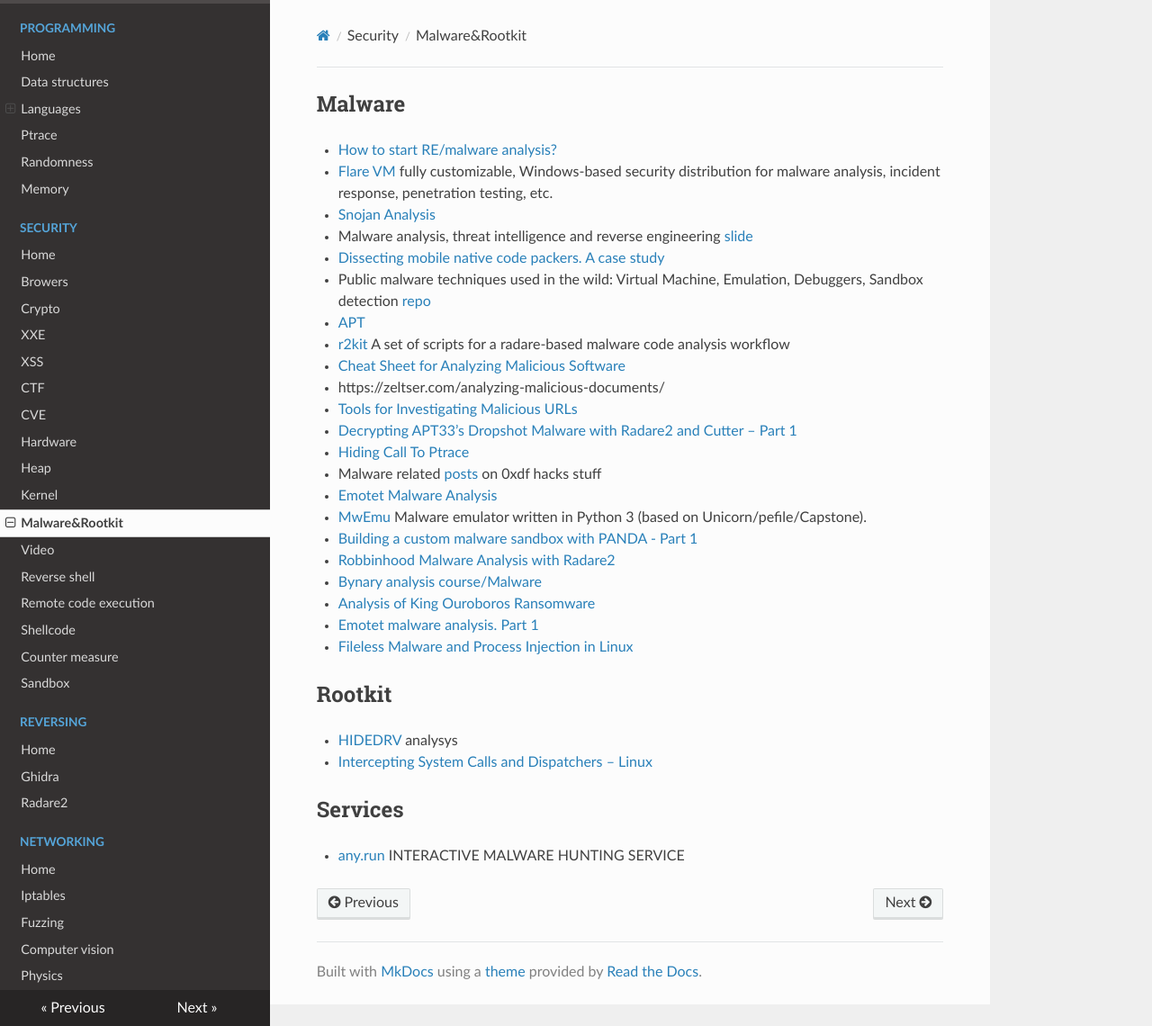
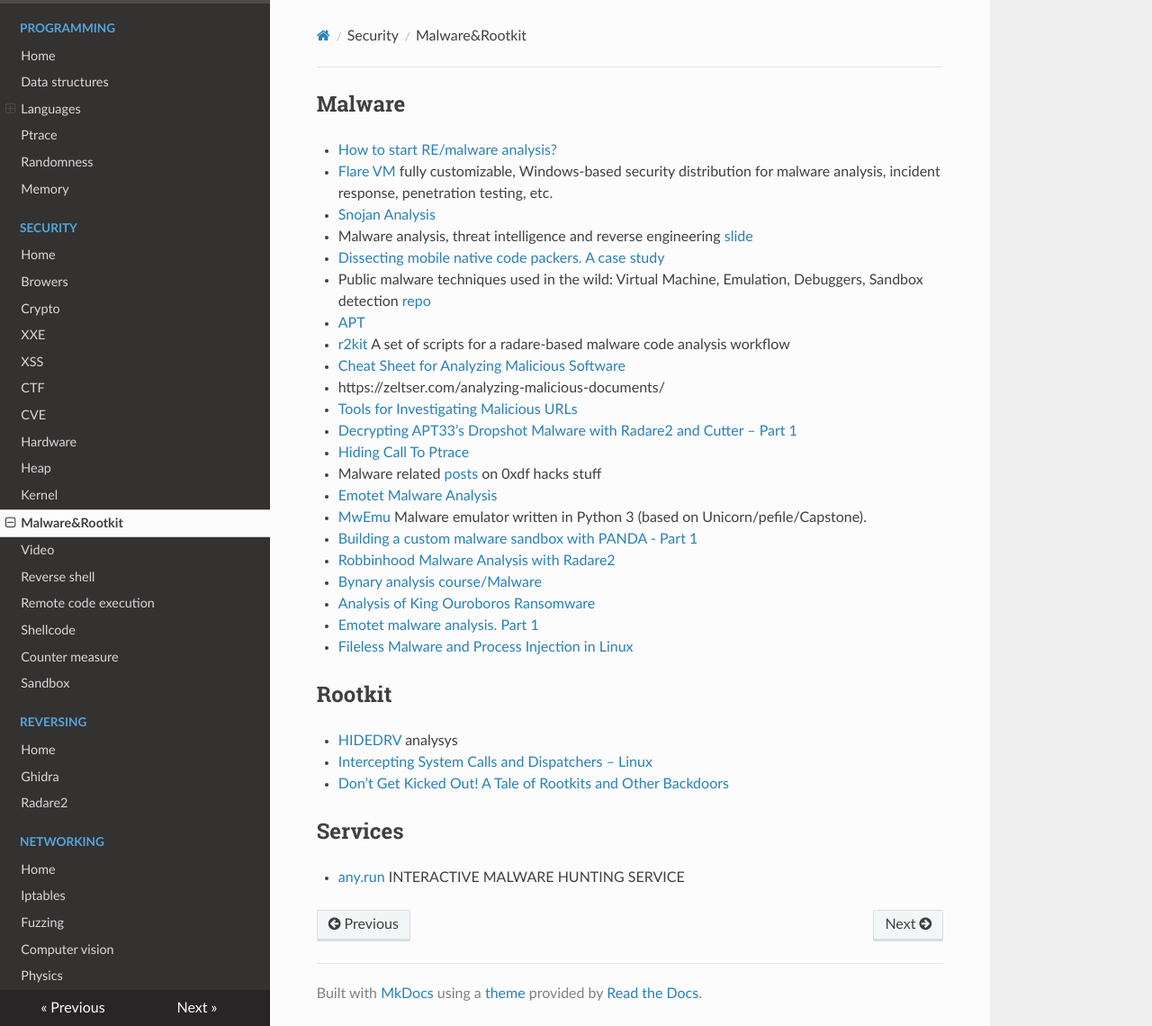
Before and after one commit to gipi/low-level, an MkDocs documentation site: the page built from docs/security/malware.md, in a window 1280 px wide and 1140 px high. Shown: the whole window at 90% size. Built offline with MkDocs 1.6.1, drawn with Linux system fonts in a browser that asks for light colours; nearby versions of some CDN libraries; old or Windows-style settings are respelled for this version of MkDocs.

Commit message:
Update malware.md

```diff
--- a/docs/security/malware.md
+++ b/docs/security/malware.md
@@ -26,6 +26,7 @@
 ## Rootkit
  - [HIDEDRV](http://www.sekoia.fr/blog/wp-content/uploads/2016/10/Rootkit-analysis-Use-case-on-HIDEDRV-v1.6.pdf) analysys
  - [Intercepting System Calls and Dispatchers – Linux](https://ruinedsec.wordpress.com/2013/04/04/modifying-system-calls-dispatching-linux/)
+ - [Don’t Get Kicked Out! A Tale of Rootkits and Other Backdoors](https://capsule8.com/blog/dont-get-kicked-out-a-tale-of-rootkits-and-other-backdoors/)
 
 ## Services
 
```
